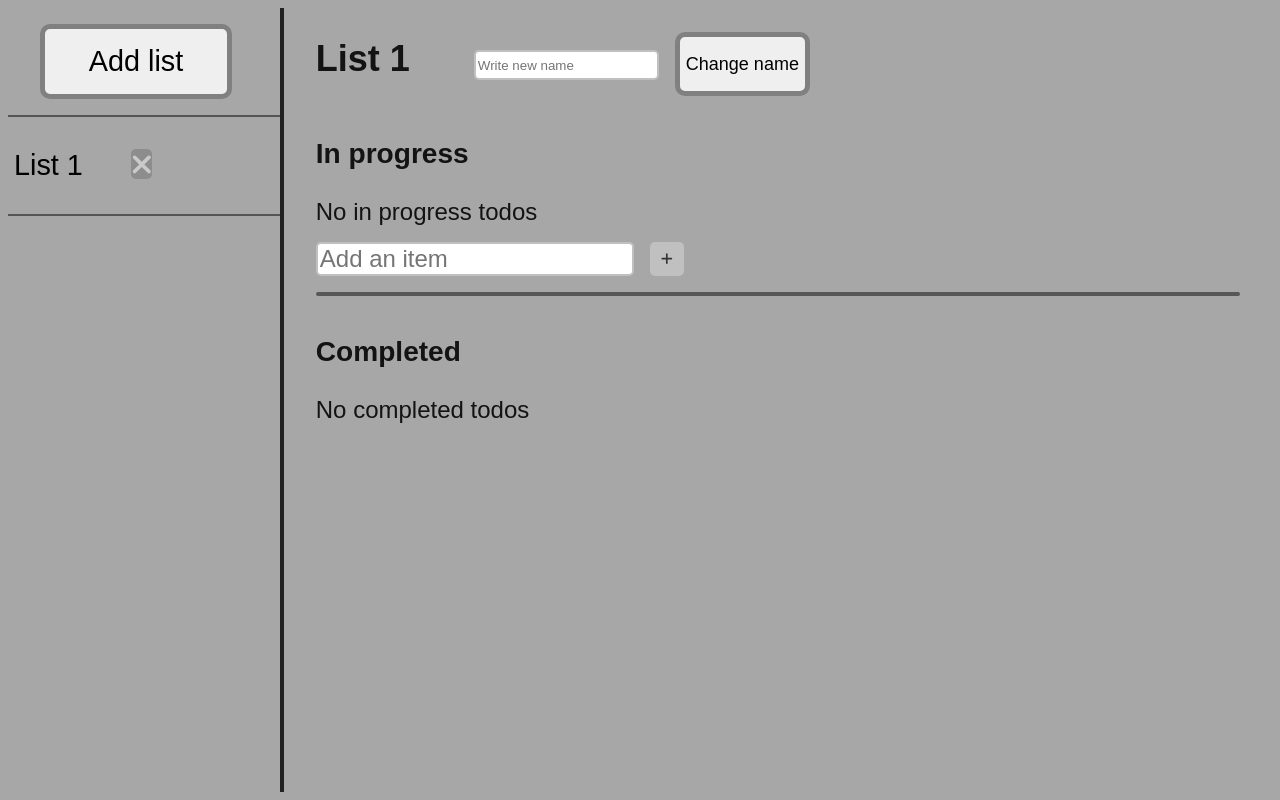
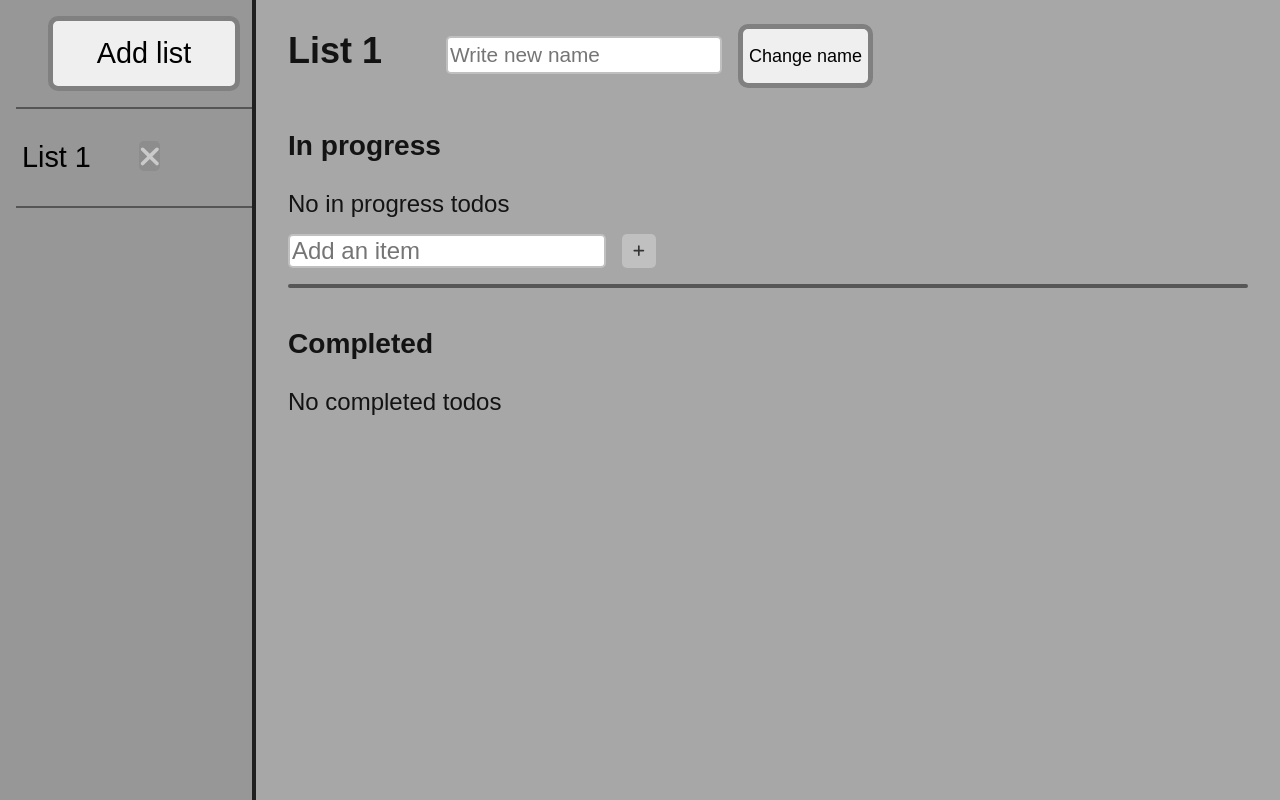
Before and after one commit to MathiasEvjen/todo-list, a React (Vite) app: page / in a window 1280 px wide. Both pictures are taken after a click on the button "Add list". Built offline with nearby package versions, Linux system fonts and the light colour scheme.

Commit message:
Ryddet opp i utseende

```diff
--- a/src/index.css
+++ b/src/index.css
@@ -3,6 +3,7 @@ body {
     color: rgb(19, 19, 19);
     background-color: rgb(167, 167, 167);
     font-size: x-large;
+    margin: 0;
 }
 
 hr {
@@ -15,20 +16,21 @@ hr {
 
 .wrapper {
     display: grid;
-    grid-template-columns: 10;
-    grid-template-rows: 1;
-    height: 98vh;
+    grid-template-columns: 20% 80%;
+    height: 100vh;
 }
 
 .sidebar {
     grid-column: 1 / 2;
+    background-color: rgb(151, 151, 151);
     border-right: 4px solid rgba(19, 19, 19, 0.904);
     display: flex;
     flex-direction: column;
+    padding-left: 1rem;
 }
 
 .main {
-    grid-column: 2 / 11;
+    grid-column: 2 / 3;
     margin-left: 2rem;
     margin-right: 2rem;
 }
@@ -59,9 +61,10 @@ hr {
 .list-top input {
     border: 2px solid rgb(192, 192, 192);
     border-radius: 5px;
-    margin-top: 2.5rem;
+    margin-top: 2.1rem;
     margin-right: 1rem;
-    height: 1.5rem;
+    height: 2rem;
+    font-size: 1.3rem;
 }
 
 .list-item {
```
